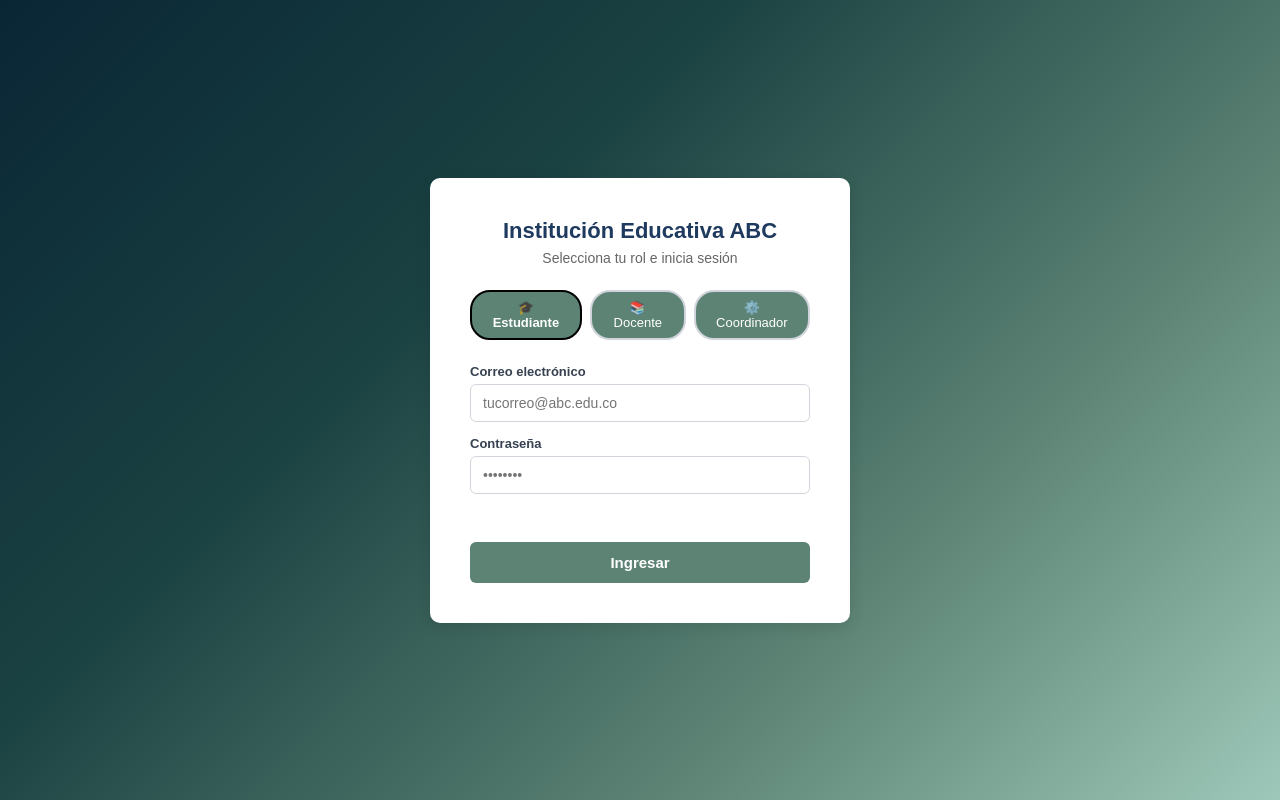
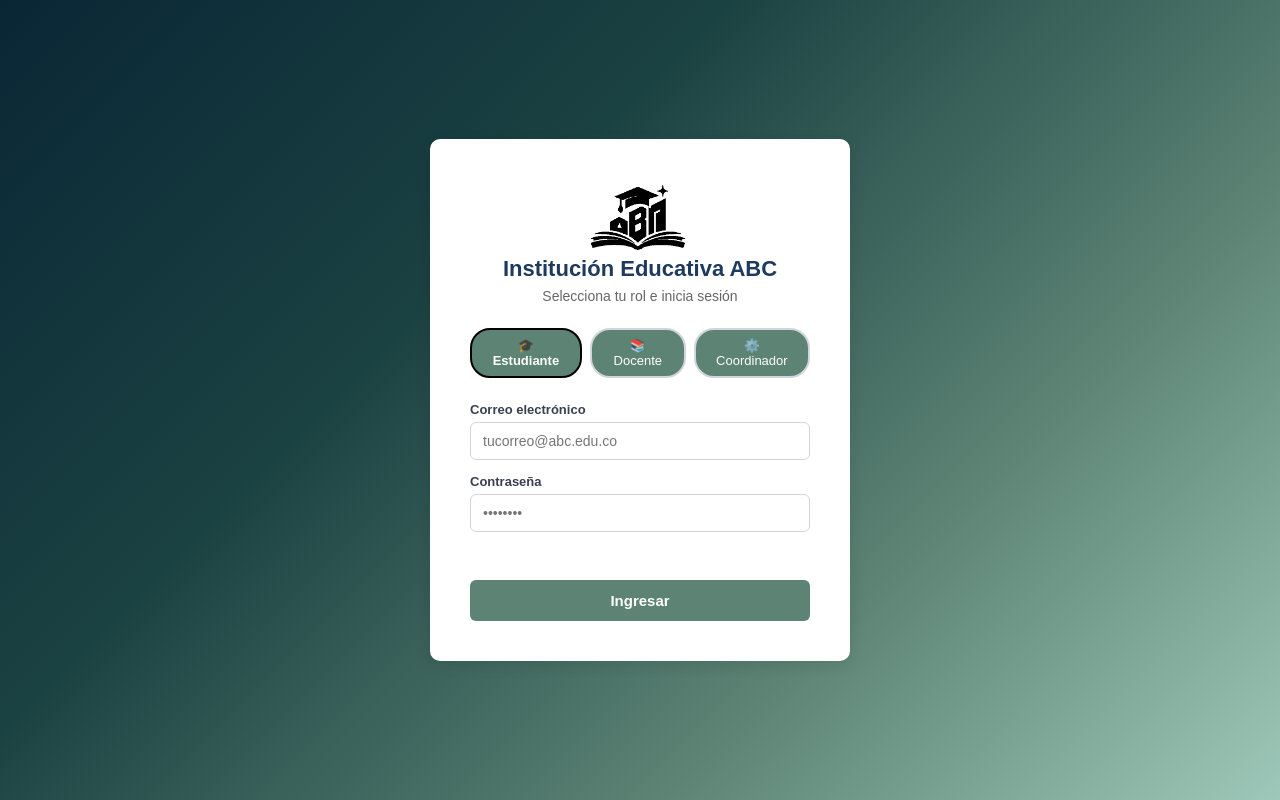
Before and after one commit to Kiro061/Proyecto-JavaScript-Arturo-y-Andres, a plain HTML site: page index.html in a window 1280 px wide. Drawn offline with Linux system fonts and the light colour scheme.

Commit message:
logo login

```diff
--- a/index.html
+++ b/index.html
@@ -9,7 +9,7 @@
 <body>
 
 <div class="contenedor">
-
+    <img src="./images/logo_negro.png" alt="Logo" width="40%">
     <h1>Institución Educativa ABC</h1>
     <p class="subtitulo">Selecciona tu rol e inicia sesión</p>
 
```
Also changed, not shown: pages/administrativos.html (+1 -1 lines), pages/principal.html (+1 -1 lines).
